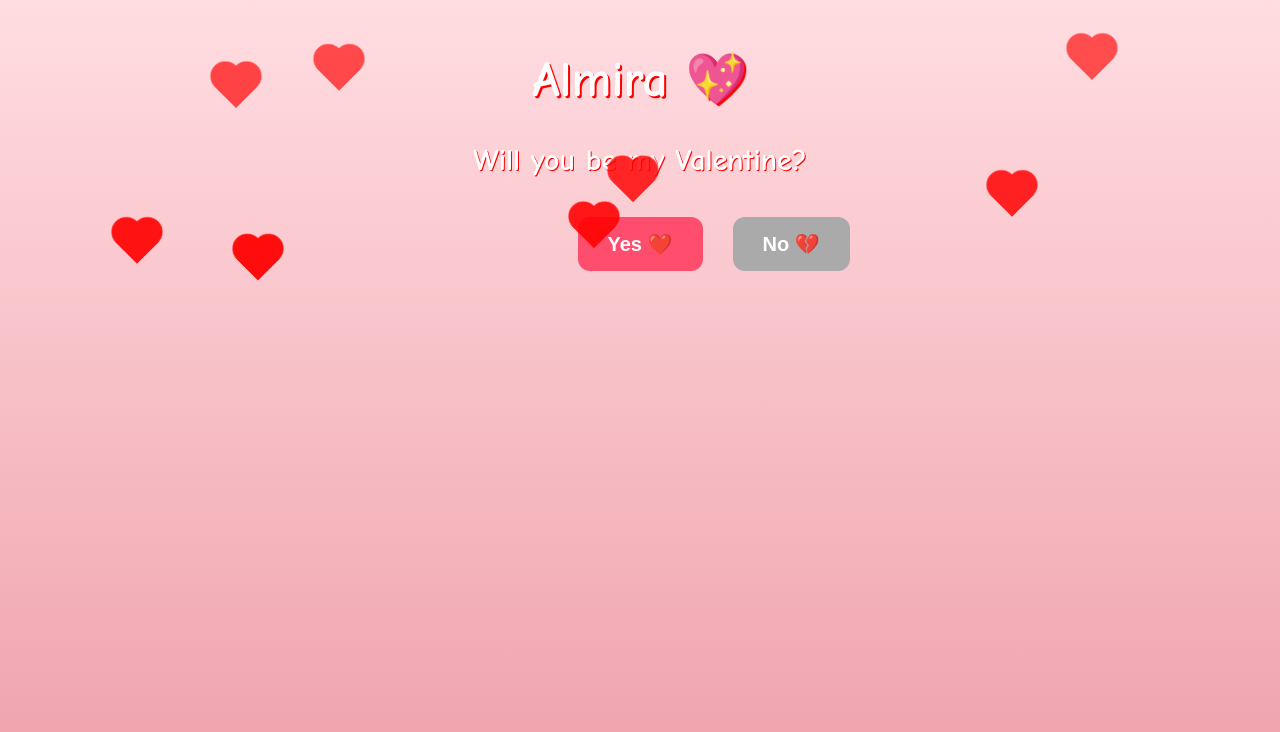
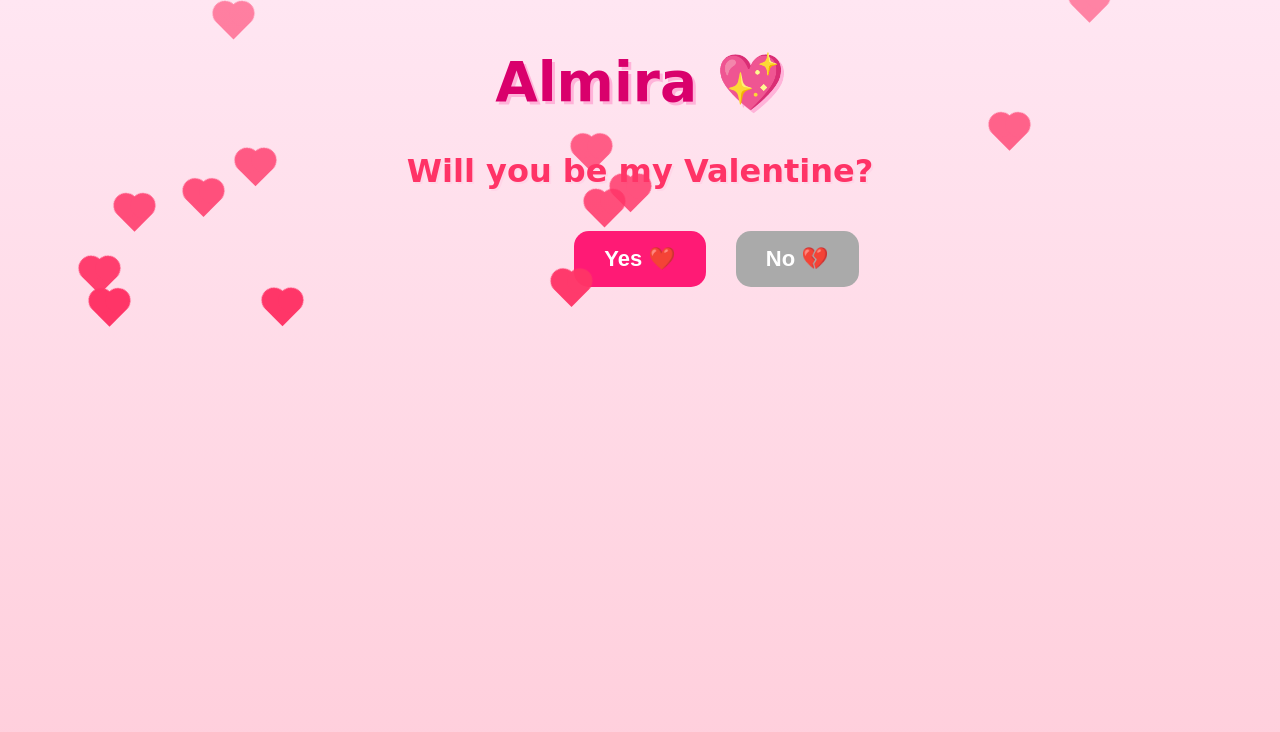
Before and after one commit to khimaniarish-stack/Valentine-, a plain HTML site: page index.html in a window 1280 px wide. Drawn offline with Linux system fonts and the light colour scheme.

Commit message:
Update index.html

```diff
--- a/index.html
+++ b/index.html
@@ -4,31 +4,31 @@
 <title>Will You Be My Valentine?</title>
 <style>
 body {
-  background: linear-gradient(to bottom, #ffdde1, #ee9ca7);
+  background: linear-gradient(to bottom, #ffe6f2, #ffccd9);
   text-align: center;
-  font-family: 'Comic Sans MS', cursive, sans-serif;
+  font-family: 'Lucida Handwriting', cursive, sans-serif;
   height: 100vh;
   overflow: hidden;
   margin: 0;
 }
 
 h1 {
-  font-size: 50px;
+  font-size: 55px;
   margin-top: 50px;
-  color: #fff;
-  text-shadow: 2px 2px #ff0000;
+  color: #d9006c;
+  text-shadow: 3px 3px #ffb3d9;
 }
 
 h2 {
-  font-size: 30px;
-  color: #fff;
-  text-shadow: 1px 1px #ff0000;
+  font-size: 32px;
+  color: #ff3366;
+  text-shadow: 2px 2px #ffd6e8;
 }
 
 button {
   padding: 15px 30px;
-  font-size: 20px;
-  border-radius: 12px;
+  font-size: 22px;
+  border-radius: 15px;
   border: none;
   margin: 15px;
   cursor: pointer;
@@ -36,7 +36,7 @@ button {
 }
 
 #yes {
-  background: #ff4d6d;
+  background: #ff1a75;
   color: #fff;
 }
 
@@ -48,9 +48,9 @@ button {
 
 .heart {
   position: absolute;
-  width: 30px;
-  height: 30px;
-  background: red;
+  width: 25px;
+  height: 25px;
+  background: #ff3366;
   transform: rotate(-45deg);
   animation: floatUp linear infinite;
 }
@@ -59,14 +59,14 @@ button {
 .heart:after {
   content: "";
   position: absolute;
-  width: 30px;
-  height: 30px;
-  background: red;
+  width: 25px;
+  height: 25px;
+  background: #ff3366;
   border-radius: 50%;
 }
 
-.heart:before { top: -15px; left: 0; }
-.heart:after { left: 15px; top: 0; }
+.heart:before { top: -12px; left: 0; }
+.heart:after { left: 12px; top: 0; }
 
 @keyframes floatUp {
   0% { transform: translateY(0) rotate(-45deg); opacity: 1;}
@@ -84,7 +84,7 @@ button {
 <button id="no" onmouseover="move()">No 💔</button>
 
 <audio autoplay loop>
-  <source src="https://www.soundhelix.com/examples/mp3/SoundHelix-Song-1.mp3" type="audio/mpeg">
+  <source src="https://www.bensound.com/bensound-music/bensound-romantic.mp3" type="audio/mpeg">
 </audio>
 
 <script>
@@ -113,7 +113,7 @@ function createHeart() {
   setTimeout(() => { heart.remove(); }, 6000);
 }
 
-setInterval(createHeart, 300);
+setInterval(createHeart, 250);
 </script>
 
 </body>
```
